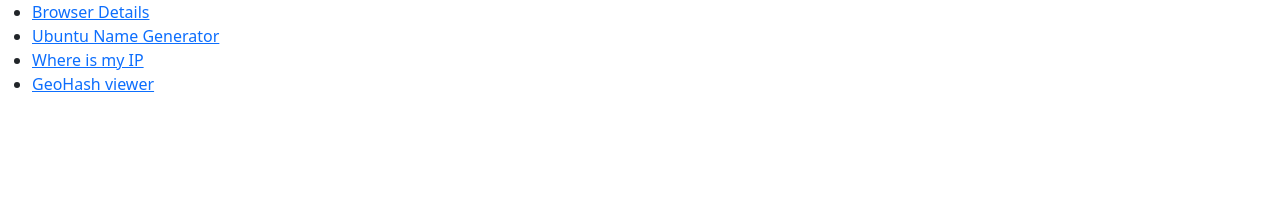
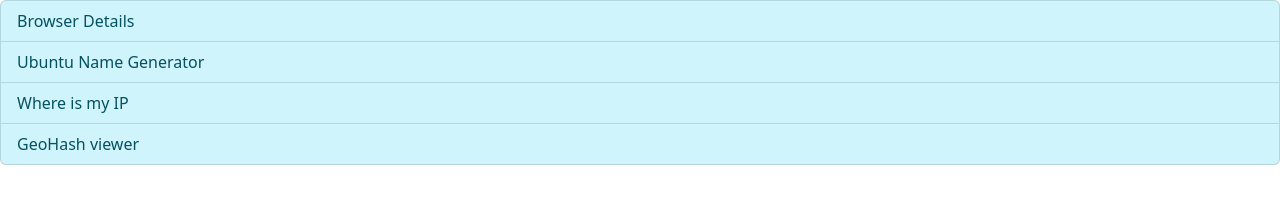
Before and after one commit to mattonem/mattonem.github.io, a plain HTML site: page index.html in a window 1280 px wide. Drawn offline with nearby package versions, Linux system fonts and the light colour scheme.

Commit message:
css update

```diff
--- a/index.html
+++ b/index.html
@@ -5,20 +5,17 @@
 </head>
 
 <body>
-  <ul>
-    <li>
-      <a href="BrowserDetails">Browser Details</a>
-    </li>
-    <li>
-      <a href="UBNameGenerator">Ubuntu Name Generator</a>
-    </li>
-    <li>
-      <a href="PJSIPGeolocationWebApp">Where is my IP</a>
-    </li>
-     <li>
-      <a href="WCGeohashWebApp">GeoHash viewer</a>
-    </li>
-  </ul>
+  <div class="list-group">
+
+      <a href="BrowserDetails" class="list-group-item list-group-item-action list-group-item-info">Browser Details</a>
+
+      <a href="UBNameGenerator" class="list-group-item list-group-item-action list-group-item-info">Ubuntu Name Generator</a>
+
+      <a href="PJSIPGeolocationWebApp" class="list-group-item list-group-item-action list-group-item-info">Where is my IP</a>
+
+      <a href="WCGeohashWebApp" class="list-group-item list-group-item-action list-group-item-info">GeoHash viewer</a>
+
+  </div>
 </body>
 
 </html>
```
